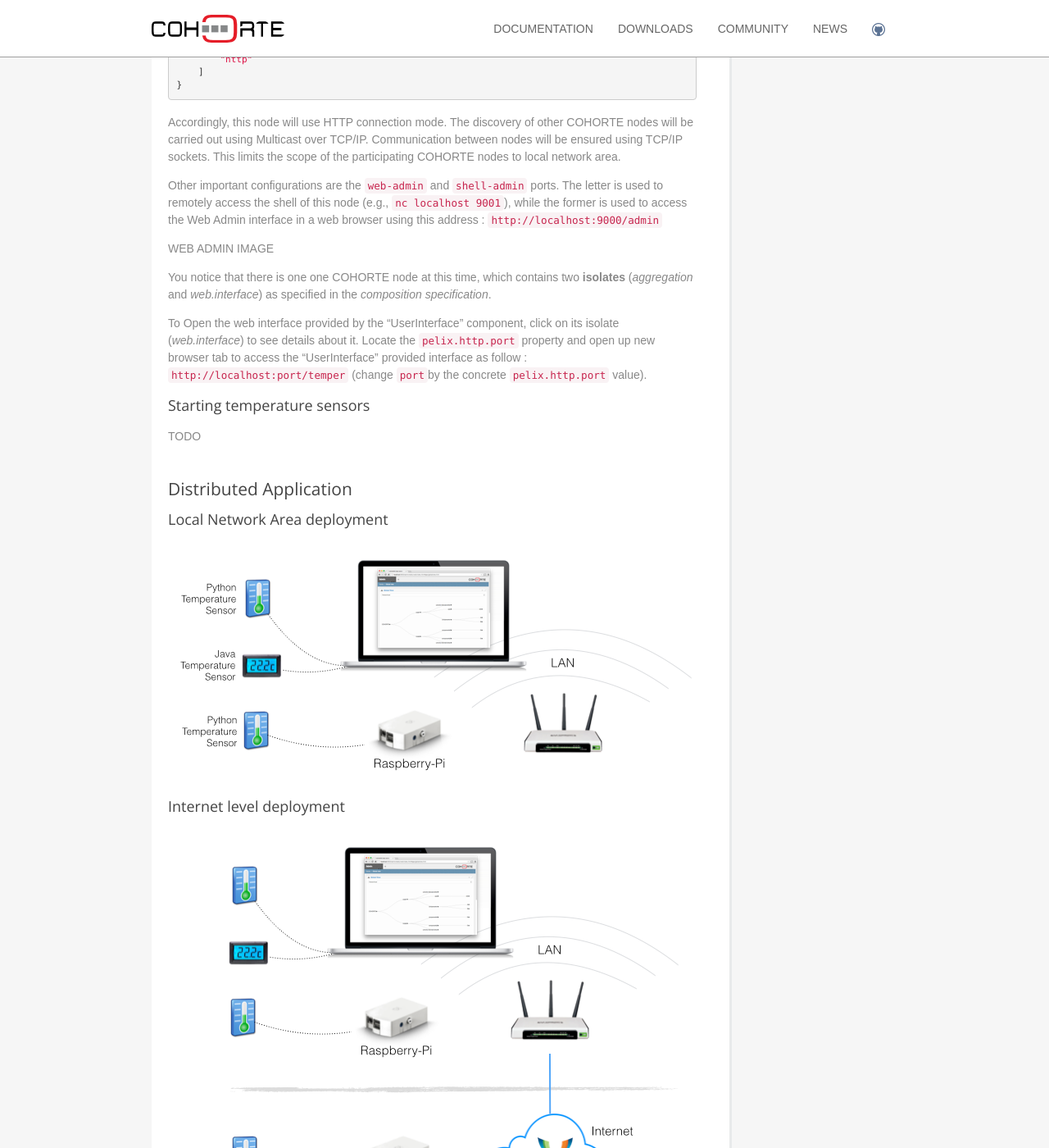
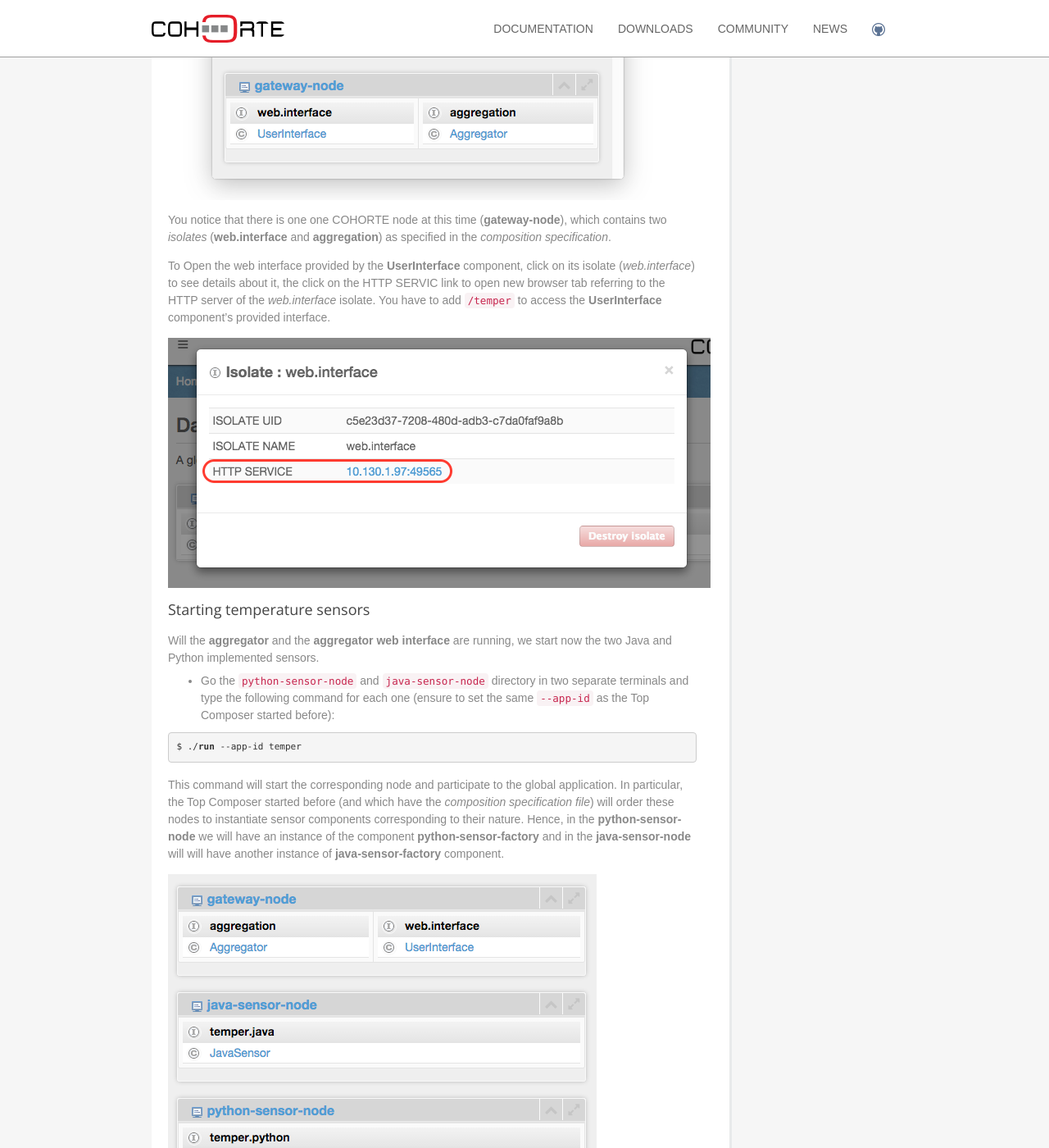
Before and after one commit to cohorte/cohorte.github.io, a Jekyll site: the page built from docs/1.x/tutorials/temper/index.md, in a window 1280 px wide and 1400 px high, scrolled down 5397 px. Shown: the whole window at 82% size. Built offline with Jekyll 4.4.1, drawn with Linux system fonts in a browser that asks for light colours; some of the changed text lies outside the part shown.

Commit message:
update temper tutorial (work in progress)

```diff
--- a/docs/1.x/tutorials/temper/index.md
+++ b/docs/1.x/tutorials/temper/index.md
@@ -207,15 +204,32 @@ Accordingly, this node will use HTTP connection mode. The discovery of other COH
 
 Other important configurations are the `web-admin` and `shell-admin` ports. The letter is used to remotely access the shell of this node (e.g., `nc localhost 9001`), while the former is used to access the Web Admin interface in a web browser using this address : `http://localhost:9000/admin`
 
-WEB ADMIN IMAGE
+![webadmin](temper-img-7.png)
 
-You notice that there is one one COHORTE node at this time, which contains two **isolates** (*aggregation* and *web.interface*) as specified in the *composition specification*.
+You notice that there is one one COHORTE node at this time (**gateway-node**), which contains two *isolates* (**web.interface** and **aggregation**) as specified in the *composition specification*.
 
-To Open the web interface provided by the "UserInterface" component, click on its isolate (*web.interface*) to see details about it. Locate the `pelix.http.port` property and open up new browser tab to access the "UserInterface" provided interface as follow : `http://localhost:port/temper` (change `port`by the concrete `pelix.http.port` value).
+To Open the web interface provided by the **UserInterface** component, click on its isolate (*web.interface*) to see details about it, the click on the HTTP SERVIC link to open new browser tab referring to the HTTP server of the *web.interface* isolate. You have to add `/temper` to access the **UserInterface** component's provided interface.
+
+![webadmin](temper-img-8.png)
+
 
 #### Starting temperature sensors
 
-TODO
+Will the **aggregator** and the **aggregator web interface** are running, we start now the two Java and Python implemented sensors.
+
+* Go the `python-sensor-node` and `java-sensor-node` directory in two separate terminals and type the following command for each one (ensure to set the same `--app-id` as the Top Composer started before):
+
+<pre>
+$ ./<b>run</b> --app-id temper
+</pre>
+
+This command will start the corresponding node and participate to the global application. In particular, the Top Composer started before (and which have the *composition specification file*) will order these nodes to instantiate sensor components corresponding to their nature. Hence, in the **python-sensor-node** we will have an instance of the component **python-sensor-factory** and in the **java-sensor-node** will will have another instance of **java-sensor-factory** component.
+
+![new-composition](temper-img-9.png)
+
+Check the *aggregator web interface*, you will notice new two columns for Python and Java sensors.
+
+All this three COHORTE nodes are located on the same machine. Let now integrate a new node which runs on separate machine located either in the local network aria or somewhere in the Internet.
 
 <a name="step2"></a>
 
```
Also changed, not shown: other parts of docs/1.x/tutorials/temper/index.md (+0 -3 lines), docs/1.x/tutorials/temper/_temper-img-1.png (renamed from docs/1.x/tutorials/temper/temper-img-1.png), docs/1.x/tutorials/temper/temper-img-7.png (added), docs/1.x/tutorials/temper/temper-img-8.png (added), docs/1.x/tutorials/temper/temper-img-9.png (added).
